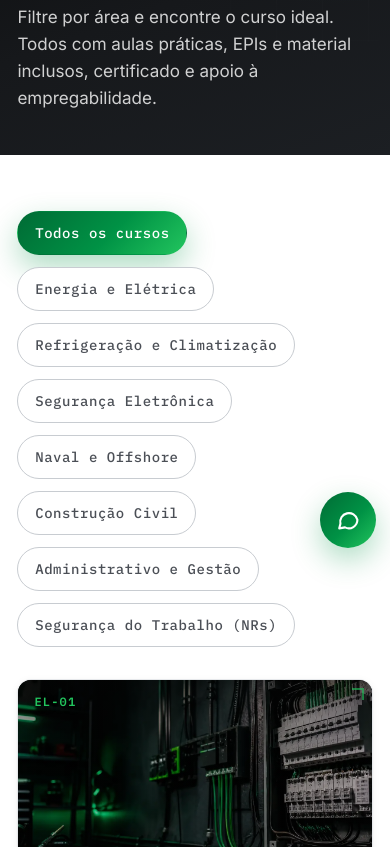
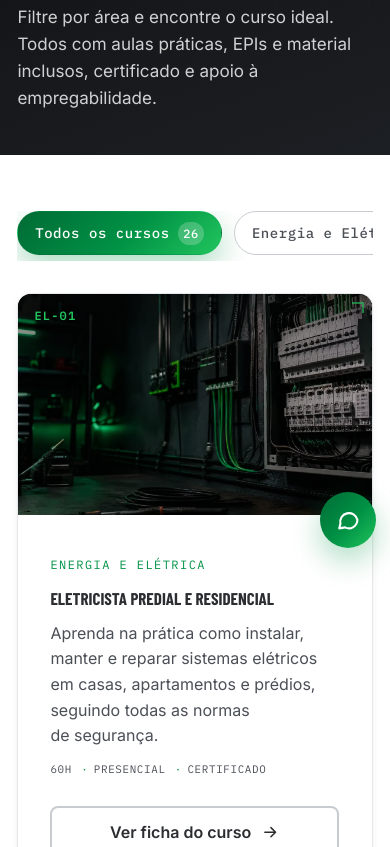
Before and after one commit to michel-brotherhood/upjobs-site, a website with bundled scripts: page cursos.html in a window 390 px wide. Shown: the part 282-1129 px from the top of the page. Built offline with nearby package versions, Linux system fonts and the light colour scheme.

Commit message:
feat: filtro do catálogo de cursos vira sidebar no desktop e carrossel no mobile
- Desktop (>=64rem): filtro fica numa coluna lateral fixa (sticky) à
  esquerda da grade, com os segmentos empilhados verticalmente.
- Mobile/tablet: os pills viram uma única linha com scroll horizontal
  (scroll-snap), sem quebrar em várias linhas.
- Cada opção agora mostra a contagem de cursos do segmento.
- cursos.html: nova estrutura .catalog-layout (grid sidebar + conteúdo);
  catalog.js gera o contador por segmento.

```diff
--- a/cursos.html
+++ b/cursos.html
@@ -36,10 +36,12 @@
     </section>
 
     <section class="section">
-      <div class="container">
-        <div class="catalog-toolbar" id="catalog-toolbar" role="group" aria-label="Filtrar cursos por segmento"><!-- filtros via JS --></div>
-        <div class="catalog-grid" id="catalog-grid"><!-- cursos via JS --></div>
-        <noscript><p class="catalog-empty">Ative o JavaScript para navegar pelo catálogo, ou <a class="text-green" data-wa href="#">fale conosco no WhatsApp</a>.</p></noscript>
+      <div class="container catalog-layout">
+        <aside class="catalog-toolbar" id="catalog-toolbar" role="group" aria-label="Filtrar cursos por segmento"><!-- filtros via JS --></aside>
+        <div>
+          <div class="catalog-grid" id="catalog-grid"><!-- cursos via JS --></div>
+          <noscript><p class="catalog-empty">Ative o JavaScript para navegar pelo catálogo, ou <a class="text-green" data-wa href="#">fale conosco no WhatsApp</a>.</p></noscript>
+        </div>
       </div>
     </section>
 
--- a/src/css/pages/inner.css
+++ b/src/css/pages/inner.css
@@ -41,13 +41,29 @@
 .page-hero .lead { color: rgb(255 255 255 / 0.8); }
 
 /* ---------- Catálogo de cursos ---------- */
-.catalog-toolbar {
-  display: flex; flex-wrap: wrap; gap: var(--space-sm);
-  margin-bottom: var(--space-xl);
+
+/* Layout: filtro em coluna lateral fixa no desktop; empilhado no mobile. */
+.catalog-layout { display: block; }
+@media (min-width: 64rem) {
+  .catalog-layout { display: grid; grid-template-columns: 15.5rem 1fr; gap: var(--space-2xl); align-items: start; }
 }
+
+.catalog-toolbar { margin-bottom: var(--space-xl); }
+.catalog-toolbar__title {
+  display: none;
+  font-family: var(--font-mono, var(--font-display));
+  font-size: var(--fs-100);
+  letter-spacing: 0.06em;
+  text-transform: uppercase;
+  color: var(--color-text-muted);
+  margin-bottom: var(--space-sm);
+}
+.catalog-toolbar__list { display: flex; flex-wrap: wrap; gap: var(--space-sm); }
+
 .filter-btn {
   display: inline-flex;
   align-items: center;
+  gap: 0.5rem;
   min-height: 44px;
   padding: 0.55rem 1.05rem;
   border-radius: var(--radius-pill);
@@ -56,8 +72,22 @@
   background: var(--white);
   border: 1.5px solid var(--color-border-strong);
   color: var(--color-text-muted);
+  white-space: nowrap;
   transition: border-color var(--dur) var(--ease), color var(--dur) var(--ease), background var(--dur) var(--ease), box-shadow var(--dur) var(--ease);
 }
+.filter-btn__count {
+  display: inline-flex;
+  align-items: center;
+  justify-content: center;
+  min-width: 1.4rem;
+  padding: 0.1rem 0.35rem;
+  border-radius: var(--radius-pill);
+  background: var(--color-surface-alt);
+  color: var(--color-text-muted);
+  font-size: var(--fs-100);
+  font-family: var(--font-mono, inherit);
+}
+.filter-btn[aria-pressed="true"] .filter-btn__count { background: rgb(255 255 255 / 0.22); color: var(--white); }
 .filter-btn:hover { border-color: var(--green); color: var(--green); }
 .filter-btn[aria-pressed="true"] {
   background: var(--grad-green);
@@ -65,6 +95,36 @@
   color: var(--white);
   box-shadow: var(--shadow-green);
 }
+
+/* Mobile/tablet: barra de filtros vira um carrossel horizontal (sem quebra de linha) */
+@media (max-width: 63.99rem) {
+  .catalog-toolbar {
+    margin-inline: calc(var(--gutter) * -1);
+    padding-inline: var(--gutter);
+  }
+  .catalog-toolbar__list {
+    flex-wrap: nowrap;
+    overflow-x: auto;
+    scroll-snap-type: x proximity;
+    scroll-behavior: smooth;
+    padding-bottom: 0.35rem;
+    scrollbar-width: none;
+  }
+  .catalog-toolbar__list::-webkit-scrollbar { display: none; }
+  .filter-btn { scroll-snap-align: start; }
+}
+
+/* Desktop: coluna fixa, botões em bloco (um por linha) */
+@media (min-width: 64rem) {
+  .catalog-toolbar {
+    position: sticky;
+    top: 6rem;
+  }
+  .catalog-toolbar__title { display: block; }
+  .catalog-toolbar__list { flex-direction: column; flex-wrap: nowrap; }
+  .filter-btn { justify-content: space-between; width: 100%; }
+}
+
 .catalog-grid { display: grid; gap: var(--space-lg); grid-template-columns: repeat(auto-fill, minmax(min(100%, 19rem), 1fr)); }
 .catalog-empty { padding: var(--space-2xl); text-align: center; color: var(--color-text-muted); }
 
--- a/src/js/modules/catalog.js
+++ b/src/js/modules/catalog.js
@@ -37,14 +37,19 @@ export async function initCatalog() {
   const params = new URLSearchParams(location.search);
   let current = params.get("seg") || "todos";
 
-  // Botões de filtro
+  // Botões de filtro (com contagem de cursos por segmento)
   const filters = [{ id: "todos", label: "Todos os cursos" }, ...data.segments.map((s) => ({ id: s.id, label: s.label }))];
-  toolbar.innerHTML = filters
-    .map(
-      (f) =>
-        `<button class="filter-btn" type="button" data-seg="${f.id}" aria-pressed="${f.id === current}">${f.label}</button>`
-    )
-    .join("");
+  toolbar.innerHTML = `
+    <span class="catalog-toolbar__title">Filtrar por área</span>
+    <div class="catalog-toolbar__list">
+      ${filters
+        .map((f) => {
+          const count = f.id === "todos" ? data.courses.length : data.courses.filter((c) => c.segment === f.id).length;
+          return `<button class="filter-btn" type="button" data-seg="${f.id}" aria-pressed="${f.id === current}">${f.label} <span class="filter-btn__count">${count}</span></button>`;
+        })
+        .join("")}
+    </div>
+  `;
 
   function render() {
     const list = current === "todos" ? data.courses : data.courses.filter((c) => c.segment === current);
```
Also changed, not shown: dist/styles.min.css.
